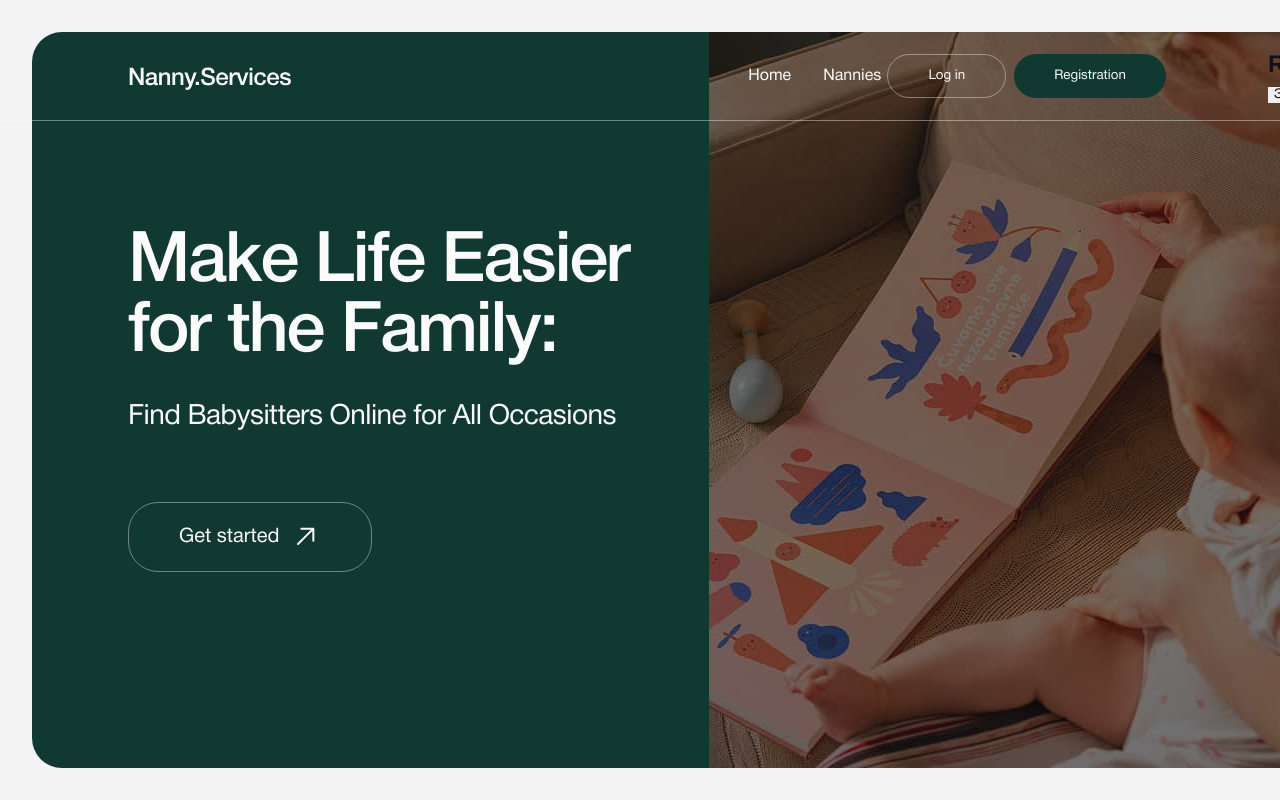
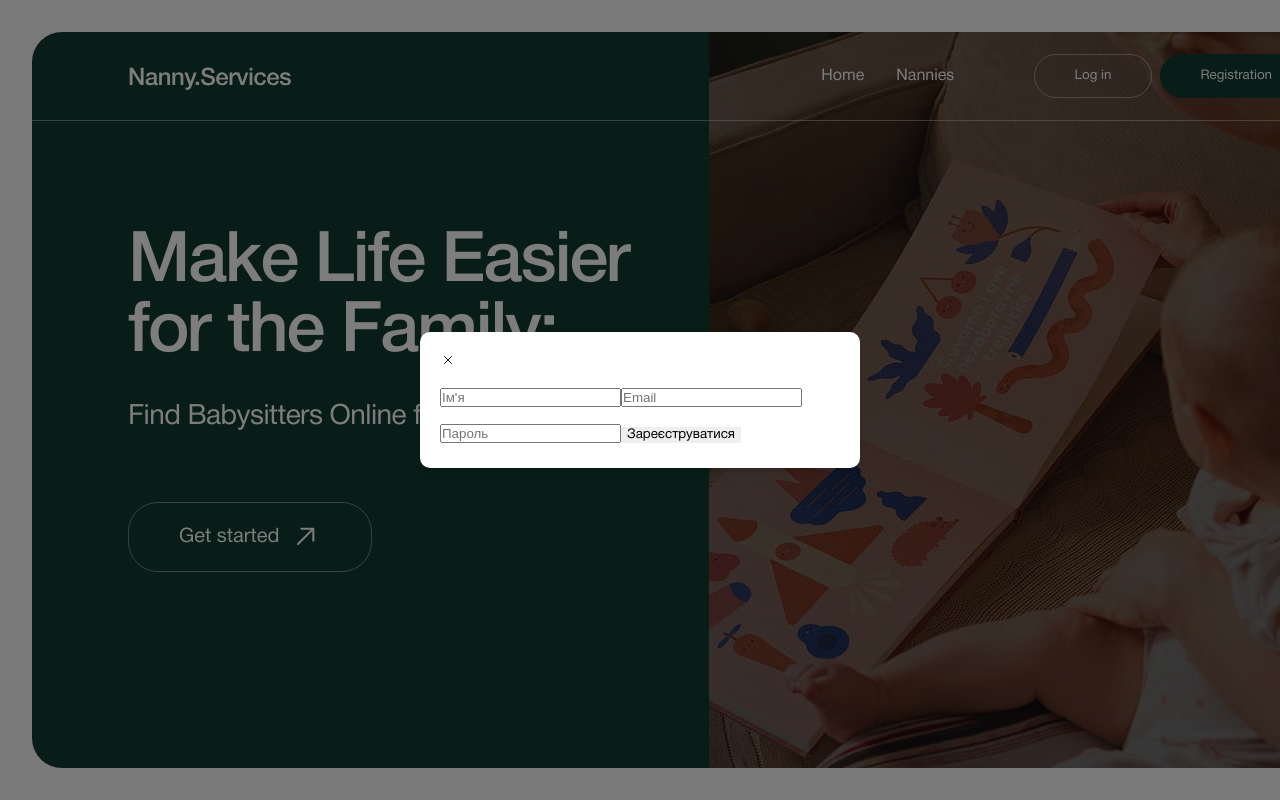
Before and after one commit to Yevheniia-narizhna/nanny-services, a React (Vite) app: page / in a window 1280 px wide. Both pictures are taken after a click on the button "Registration". Shown: the top 800 px of the page. Built offline with nearby package versions, Linux system fonts and the light colour scheme.

Commit message:
firebaseConf-registration

```diff
--- /dev/null
+++ b/firebaseConfig.js
@@ -0,0 +1,17 @@
+import { initializeApp } from "firebase/app";
+import { getAuth } from "firebase/auth";
+
+const firebaseConfig = {
+  apiKey: "AIzaSyAhtLksaJvhmQH2hCViky6aQeD5UKyfPew",
+  authDomain: "nannies-32710.firebaseapp.com",
+  databaseURL:
+    "https://nannies-32710-default-rtdb.europe-west1.firebasedatabase.app",
+  projectId: "nannies-32710",
+  storageBucket: "nannies-32710.firebasestorage.app",
+  messagingSenderId: "109518422849",
+  appId: "1:109518422849:web:8df2235dca31916fe697c0",
+  measurementId: "G-38E81FPT1E",
+};
+
+const app = initializeApp(firebaseConfig);
+export const auth = getAuth(app);
--- a/package.json
+++ b/package.json
@@ -11,6 +11,7 @@
   },
   "dependencies": {
     "@hookform/resolvers": "^4.1.3",
+    "firebase": "^11.4.0",
     "react": "^19.0.0",
     "react-dom": "^19.0.0",
     "react-hook-form": "^7.54.2",
--- a/src/components/Header/Header.jsx
+++ b/src/components/Header/Header.jsx
@@ -3,6 +3,7 @@ import s from "./Header.module.css";
 import { useState } from "react";
 import Login from "../Login/Login";
 import Registration from "../Registration/Registration";
+import { IoCloseOutline } from "react-icons/io5";
 
 const Header = () => {
   const location = useLocation();
@@ -60,8 +61,11 @@ const Header = () => {
       {isModalOpen && (
         <div className={s.modalOverlay} onClick={() => setIsModalOpen(false)}>
           <div className={s.modalContent} onClick={(e) => e.stopPropagation()}>
+            <div className={s.closeIcon}>
+              <IoCloseOutline onClick={() => setIsModalOpen(false)} />
+            </div>
+
             <h2>{activeButton === "login" ? <Login /> : <Registration />}</h2>
-            <button onClick={() => setIsModalOpen(false)}>Закрити</button>
           </div>
         </div>
       )}
--- a/src/components/Header/Header.module.css
+++ b/src/components/Header/Header.module.css
@@ -61,3 +61,33 @@
     width: 100vw;
   }
 } */
+.modalContent {
+  position: fixed;
+  top: 50%;
+  left: 50%;
+  transform: translate(
+    -50%,
+    -50%
+  ); /* Центрує модалку по горизонталі та вертикалі */
+  width: 400px; /* Ширина модалки */
+  padding: 20px;
+  background-color: white;
+  border-radius: 10px;
+  box-shadow: 0 4px 6px rgba(0, 0, 0, 0.1); /* Тінь для кращого вигляду */
+  z-index: 1000; /* Забезпечує, щоб модалка була поверх всіх елементів */
+}
+
+.modalOverlay {
+  position: fixed;
+  top: 0;
+  left: 0;
+  width: 100%;
+  height: 100%;
+  background-color: rgba(
+    0,
+    0,
+    0,
+    0.5
+  ); /* Напівпрозорий фон для затемнення екрану */
+  z-index: 999; /* Ставимо фон за модалкою */
+}
--- a/src/components/Registration/Registration.jsx
+++ b/src/components/Registration/Registration.jsx
@@ -1,7 +1,59 @@
+import { yupResolver } from "@hookform/resolvers/yup";
+import * as yup from "yup";
+import { createUserWithEmailAndPassword, updateProfile } from "firebase/auth";
+import { useForm } from "react-hook-form";
+import { auth } from "../../../firebaseConfig";
+// import { auth } from "./firebaseConfig.js";
+
+const schema = yup.object().shape({
+  name: yup
+    .string()
+    .required("Name is required")
+    .min(2, "Name must be at least 2 characters"),
+  email: yup.string().required("Email is required").email("Invalid email"),
+  password: yup
+    .string()
+    .required("Password is required")
+    .min(8, "Password must be at least 8 characters"),
+});
+
 const Registration = () => {
+  const {
+    register,
+    handleSubmit,
+    formState: { errors },
+  } = useForm({
+    resolver: yupResolver(schema),
+  });
+
+  const onSubmit = async (data) => {
+    try {
+      const userCredential = await createUserWithEmailAndPassword(
+        auth,
+        data.email,
+        data.password
+      );
+      await updateProfile(userCredential.user, { displayName: data.name });
+      // alert("Реєстрація успішна!");
+    } catch (error) {
+      // alert(error.message);
+    }
+  };
+
   return (
     <div>
-      <p>Registration</p>
+      <form onSubmit={handleSubmit(onSubmit)}>
+        <input type="text" placeholder="Ім'я" {...register("name")} />
+        {errors.name && <p>{errors.name.message}</p>}
+
+        <input type="email" placeholder="Email" {...register("email")} />
+        {errors.email && <p>{errors.email.message}</p>}
+
+        <input type="password" placeholder="Пароль" {...register("password")} />
+        {errors.password && <p>{errors.password.message}</p>}
+
+        <button type="submit">Зареєструватися</button>
+      </form>
     </div>
   );
 };
```
Also changed, not shown: 1 other file (tests, documents, lock files or other folders).
